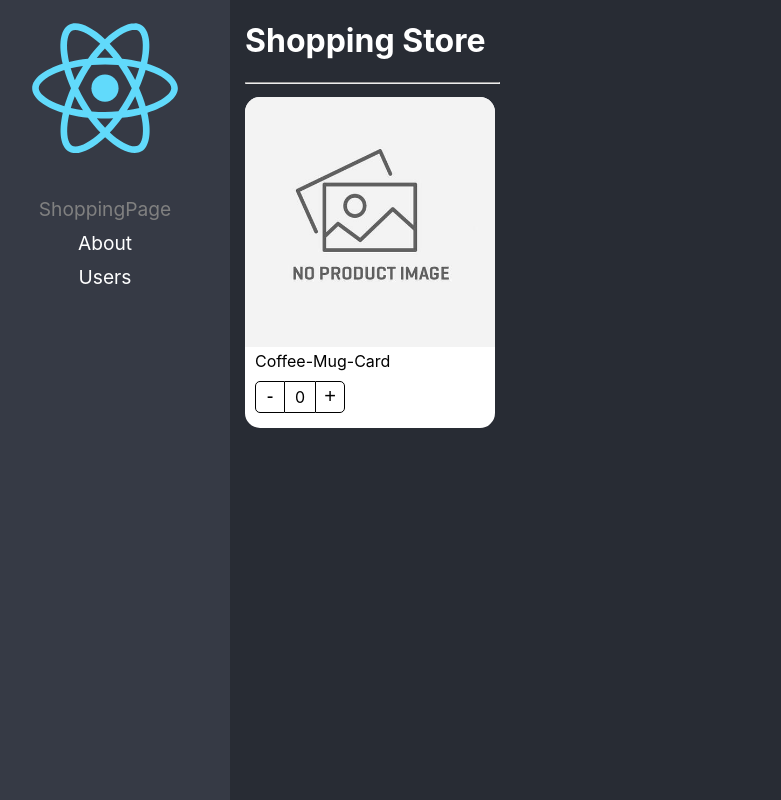
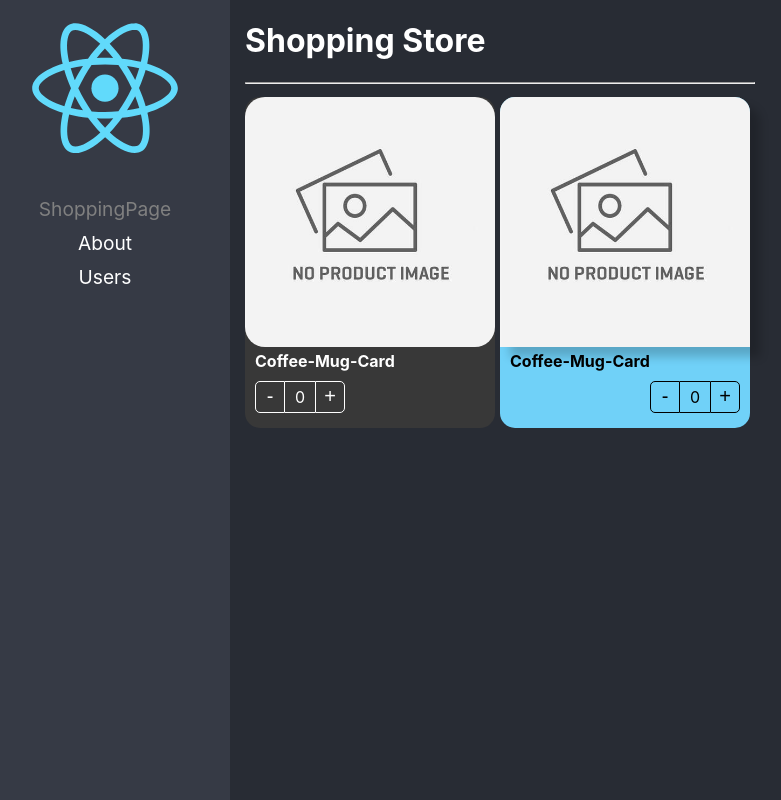
Before and after one commit to AgustinC91/react-adv, a React (Create React App) app: page /home in a window 1280 px wide. Shown: the whole page, without its empty margins (20-801 px from the left). Built offline with nearby package versions, Linux system fonts and the light colour scheme.

Commit message:
component extend styles

```diff
--- a/src/02-component-patterns/components/ProducTitle.tsx
+++ b/src/02-component-patterns/components/ProducTitle.tsx
@@ -3,16 +3,20 @@
 import styles from "../styles/styles.module.css"
 
 
+  interface Propstitle {
+    className?: string;
+    title?:string;
+    style?: React.CSSProperties
+}
 
 
-
-export const ProductTitle = ({ title }: { title?: string }) => {
+export const ProductTitle = ({ title, className,style }:Propstitle) => {
 
     const {product} = useContext(ProductContext)
 
 
 
     return (
-        <span className={styles.productDescription}>{ title ? title : product.title}</span>
+        <span className={`${styles.productDescription} ${className}`} style={style}>{ title ? title : product.title}</span>
     )
 }
--- a/src/02-component-patterns/components/ProductButtons.tsx
+++ b/src/02-component-patterns/components/ProductButtons.tsx
@@ -2,14 +2,17 @@
 import { ProductContext } from "./ProductCard"
 import styles from "../styles/styles.module.css"
 
+interface Props {
+    className? : string;
+    style?: React.CSSProperties
+}
 
-
-export const ProductButtons = () => {
+export const ProductButtons = ({className, style}:Props) => {
 
     const {increaseBy,counter} = useContext(ProductContext)
 
     return (
-        <div className={styles.buttonsContainer}>
+        <div className={`${styles.buttonsContainer} ${className}`} style={style}>
             <button
                 onClick={() => increaseBy(-1)}
                 className={styles.buttonMinus}>-</button>
--- a/src/02-component-patterns/components/ProductCard.tsx
+++ b/src/02-component-patterns/components/ProductCard.tsx
@@ -1,19 +1,19 @@
 import styles from "../styles/styles.module.css"
-
+import { createContext, ReactElement} from "react";
 import { useProduct } from "../hooks/useProduct";
-import { createContext} from "react";
-import { ProductCardProps, ProductContextProps } from "../interfaces/interfaces";
-
-
-
-
+import {  Product, ProductContextProps } from "../interfaces/interfaces";
 
 
 export const ProductContext = createContext({} as ProductContextProps);
 
 const { Provider } = ProductContext;
 
-
+export interface Props {
+    product: Product,
+    children?: ReactElement | ReactElement[];
+    className?: string;
+    style?: React.CSSProperties
+}
 
 
 interface ProductButtonsProps {
@@ -22,19 +22,19 @@
 }
 
 
-export const ProductCard = ({ product, children }: ProductCardProps) => {
+export const ProductCard = ({ product, children,className, style }: Props) => {
 
 
     const { counter, increaseBy } = useProduct();
 
     return (
         <Provider value={{ counter, increaseBy, product }}>
-            <div className={styles.productCard}>
+            <div
+            className={`${styles.productCard} ${className}`}
+            style={style}
+            >
+
                 {children}
-                {/*
-            <ProductImage img={product.img}/>
-            <ProductTitle title={product.title}/>
-            <ProductButtons increaseBy={increaseBy} counter={counter}/> */}
             </div>
         </Provider>
     )
--- a/src/02-component-patterns/components/ProductImage.tsx
+++ b/src/02-component-patterns/components/ProductImage.tsx
@@ -4,11 +4,15 @@
 import { ProductContext } from "./ProductCard";
 
 
+interface Props {
+    img?: string;
+    className?: string;
+    style?: React.CSSProperties
+}
 
 
 
-
-export const ProductImage = ({ img = '' }) => {
+export const ProductImage = ({ img, className,style }:Props) => {
 
     const {product} = useContext(ProductContext)
 
@@ -23,6 +27,6 @@
     }
 
     return (
-        <img className={styles.productImg} src={img ? img : noImage} alt="Product image" />
+        <img className={`${styles.productImg} ${className}`} src={img ? img : noImage} alt="Product image" style={style}/>
     )
 }
--- a/src/02-component-patterns/interfaces/interfaces.ts
+++ b/src/02-component-patterns/interfaces/interfaces.ts
@@ -1,9 +1,6 @@
 import { ReactElement } from "react";
 
-export interface ProductCardProps {
-    product: Product,
-    children?: ReactElement | ReactElement[]
-}
+
 
 export interface Product {
     id: string;
--- a/src/02-component-patterns/pages/ShoppingPage.tsx
+++ b/src/02-component-patterns/pages/ShoppingPage.tsx
@@ -1,6 +1,6 @@
 import { ReactElement } from "react";
 import { ProductButtons, ProductCard, ProductImage, ProductTitle } from "../components"
-
+import "../styles/custom-styles.css"
 
 
 
@@ -21,10 +21,42 @@
       flexWrap: "wrap"
     }}>
 
-      <ProductCard product={product}>
-        <ProductImage />
-        <ProductTitle />
-        <ProductButtons />
+      <ProductCard
+        product={product}
+        className="bg-dark text-white">
+        <ProductImage
+          className="custom-image" />
+        <ProductTitle
+          className="text-white text-bold"
+        />
+        <ProductButtons
+          className="custom-buttons"
+        />
+
+      </ProductCard>
+
+      <ProductCard
+        product={product}
+        style={{
+          backgroundColor:"#70D1F8"
+        }}
+      >
+        <ProductImage
+        style={{
+          boxShadow:'10px 10px 10px rgba(0,0,0,0.2)'
+        }}
+        />
+        <ProductTitle
+        style={{
+          fontWeight:'bold'
+        }}
+        />
+        <ProductButtons
+        style={{
+          display:'flex',
+          justifyContent:'end'
+        }}
+        />
 
       </ProductCard>
     </div>
--- /dev/null
+++ b/src/02-component-patterns/styles/custom-styles.css
@@ -0,0 +1,22 @@
+.bg-dark{
+    background-color: rgb(56,56,56);
+}
+
+.text-white{
+    color:white;
+}
+
+.custom-image{
+    padding: 0px;
+    width: calc(100%-20px);
+    border-radius: 20px;
+}
+
+.text-bold{
+    font-weight: bold;
+}
+
+.custom-buttons button, .custom-buttons div{
+    color: white;
+    border-color: white;
+}
```
